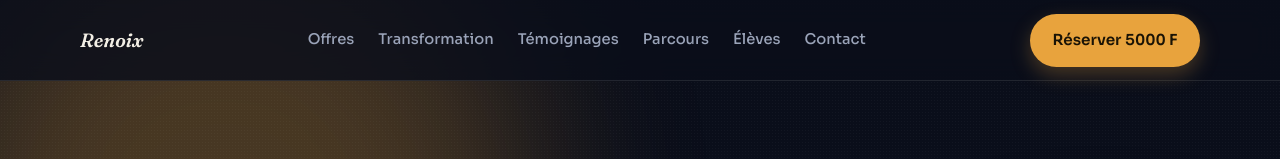
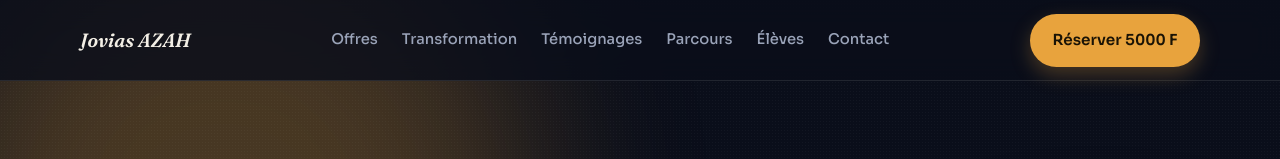
Before and after one commit to PrudenceAZ/PrudenceCOMPETENCE, a plain HTML site: page index.html in a window 1280 px wide. Shown: the top 159 px of the page. Drawn offline with Linux system fonts and the light colour scheme.

Commit message:
Update site content

```diff
--- a/index.html
+++ b/index.html
@@ -3,7 +3,7 @@
   <head>
     <meta charset="UTF-8" />
     <meta name="viewport" content="width=device-width, initial-scale=1.0" />
-    <title>Renoix — Mentor E-commerce & Publicité Digitale</title>
+    <title>Jovias AZAH — Mentor E-commerce & Publicité Digitale</title>
     <meta
       name="description"
       content="Formations en publicité Facebook & TikTok Ads, création de boutique Shopify et produits digitaux. Plus de 50 élèves formés, plus de 100M FCFA générés."
@@ -26,7 +26,7 @@
 
     <header class="header">
       <div class="container nav-bar">
-        <a href="#hero" class="brand">Renoix</a>
+        <a href="#hero" class="brand">Jovias AZAH</a>
 
         <nav class="nav-links">
           <a href="#offres">Offres</a>
```
